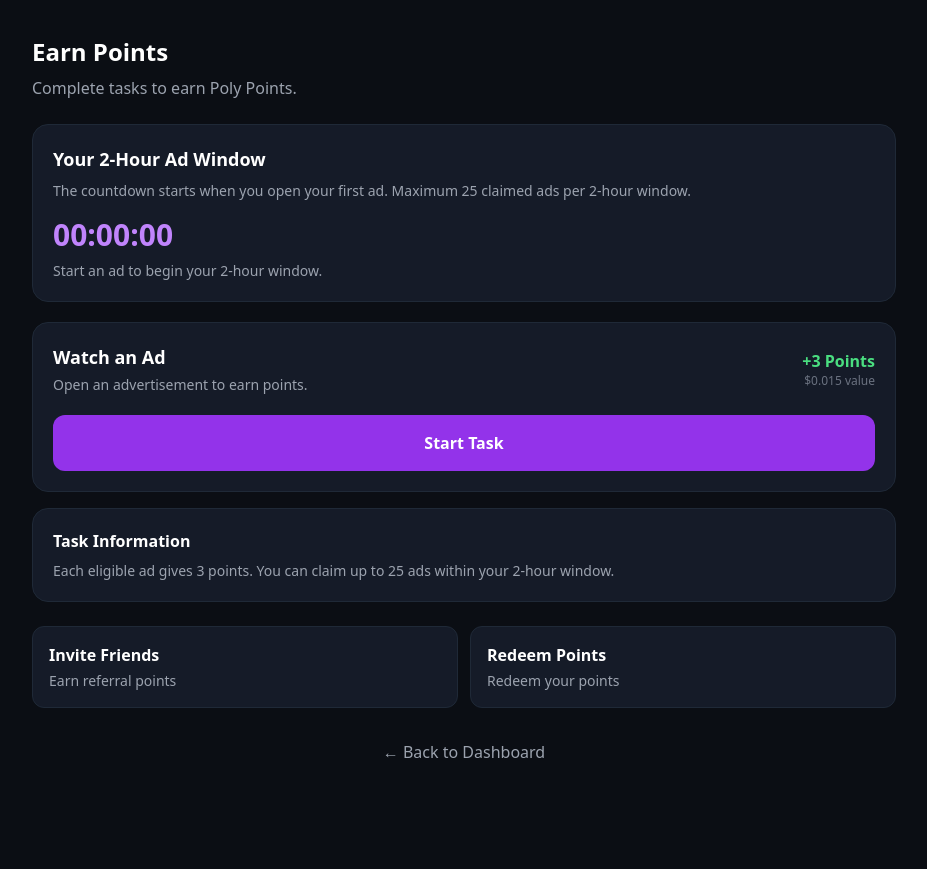
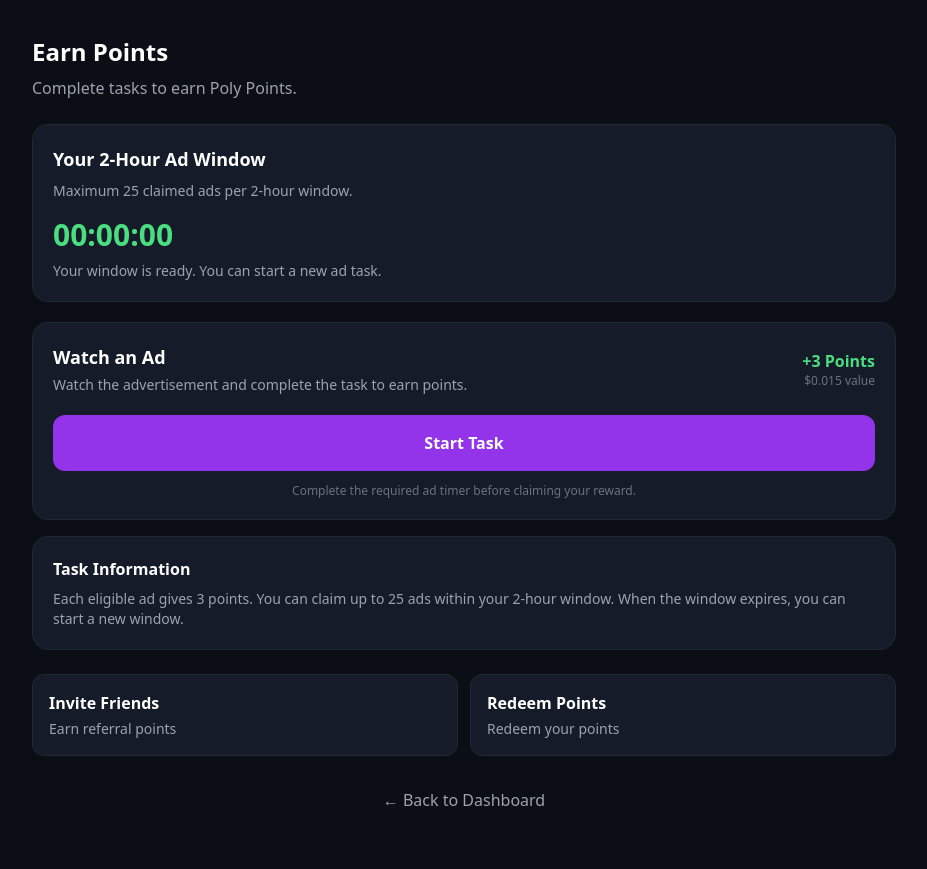
Before and after one commit to wizzidiamondblog-sketch/poly-earn, a Flask app: template templates/tasks.html in a window 1280 px wide. Shown: the part 61-930 px from the top of the page, without its empty margins (176-1103 px from the left). Before the commit the page ends 819 px from the top, so only its background shows below. Run offline with Flask 3, Linux system fonts and the light colour scheme; the template is opened without the code that fills it, so the values that code supplies are empty; some libraries are stand-ins or nearby versions.

Commit message:
Update tasks.html

```diff
--- a/templates/tasks.html
+++ b/templates/tasks.html
@@ -23,13 +23,15 @@
   <main class="max-w-4xl mx-auto p-4">
 
     <h1 class="text-2xl font-bold mt-5">Earn Points</h1>
-    <p class="text-gray-400 mt-2">Complete tasks to earn Poly Points.</p>
+    <p class="text-gray-400 mt-2">
+      Complete tasks to earn Poly Points.
+    </p>
 
+    <!-- TWO-HOUR WINDOW -->
     <div class="bg-[#151b28] border border-gray-800 rounded-2xl p-5 mt-6">
       <h2 class="text-lg font-bold">Your 2-Hour Ad Window</h2>
 
       <p class="text-gray-400 text-sm mt-2">
-        The countdown starts when you open your first ad.
         Maximum 25 claimed ads per 2-hour window.
       </p>
 
@@ -39,42 +41,53 @@
         --:--:--
       </div>
 
-      <p id="windowMessage" class="text-gray-400 text-sm mt-2">
+      <p id="windowMessage"
+         aria-live="polite"
+         class="text-gray-400 text-sm mt-2">
         Checking timer...
       </p>
     </div>
 
+    <!-- WATCH AD TASK -->
     <div class="bg-[#151b28] border border-gray-800 rounded-2xl p-5 mt-5">
 
       <div class="flex justify-between items-center gap-3">
         <div>
           <h2 class="text-lg font-bold">Watch an Ad</h2>
           <p class="text-gray-400 text-sm mt-1">
-            Open an advertisement to earn points.
+            Watch the advertisement and complete the task to earn points.
           </p>
         </div>
 
-        <div class="text-right">
+        <div class="text-right shrink-0">
           <p class="text-green-400 font-bold">+3 Points</p>
           <p class="text-gray-500 text-xs">$0.015 value</p>
         </div>
       </div>
 
-      <a href="{{ url_for('watch_ad') }}"
-         class="block text-center bg-purple-600 hover:bg-purple-700 rounded-xl py-4 mt-5 font-bold">
+      <a id="startTaskButton"
+         href="{{ url_for('watch_ad') }}"
+         class="block text-center bg-purple-600 hover:bg-purple-700 active:bg-purple-800 rounded-xl py-4 mt-5 font-bold transition">
         Start Task
       </a>
+
+      <p class="text-gray-500 text-xs text-center mt-3">
+        Complete the required ad timer before claiming your reward.
+      </p>
     </div>
 
+    <!-- TASK INFORMATION -->
     <div class="bg-[#151b28] border border-gray-800 rounded-2xl p-5 mt-4">
       <h2 class="font-bold">Task Information</h2>
 
       <p class="text-gray-400 text-sm mt-2">
         Each eligible ad gives 3 points. You can claim up to 25 ads
-        within your 2-hour window.
+        within your 2-hour window. When the window expires, you can
+        start a new window.
       </p>
     </div>
 
+    <!-- QUICK LINKS -->
     <div class="grid grid-cols-2 gap-3 mt-6">
       <a href="{{ url_for('invite') }}"
          class="bg-[#151b28] border border-gray-800 rounded-xl p-4">
@@ -99,13 +112,31 @@
   <script>
     const timer = document.getElementById("windowTimer");
     const message = document.getElementById("windowMessage");
+    const startButton = document.getElementById("startTaskButton");
 
     let seconds = Number(timer.dataset.seconds || 0);
+    let timerInterval = null;
+
+    function showAvailable() {
+      timer.textContent = "00:00:00";
+      timer.classList.remove("text-purple-400");
+      timer.classList.add("text-green-400");
+
+      message.textContent =
+        "Your window is ready. You can start a new ad task.";
+
+      startButton.textContent = "Start Task";
+      startButton.classList.remove("opacity-60");
+
+      if (timerInterval !== null) {
+        clearInterval(timerInterval);
+        timerInterval = null;
+      }
+    }
 
     function displayTime() {
       if (seconds <= 0) {
-        timer.textContent = "00:00:00";
-        message.textContent = "Start an ad to begin your 2-hour window.";
+        showAvailable();
         return;
       }
 
@@ -118,12 +149,22 @@
         String(m).padStart(2, "0") + ":" +
         String(s).padStart(2, "0");
 
-      message.textContent = "Your 2-hour window is running.";
+      message.textContent =
+        "Your 2-hour window is running. Time remaining.";
+
       seconds--;
+
+      if (seconds < 0) {
+        showAvailable();
+      }
     }
 
-    displayTime();
-    setInterval(displayTime, 1000);
+    if (seconds <= 0) {
+      showAvailable();
+    } else {
+      displayTime();
+      timerInterval = setInterval(displayTime, 1000);
+    }
   </script>
 
 </body>
```
